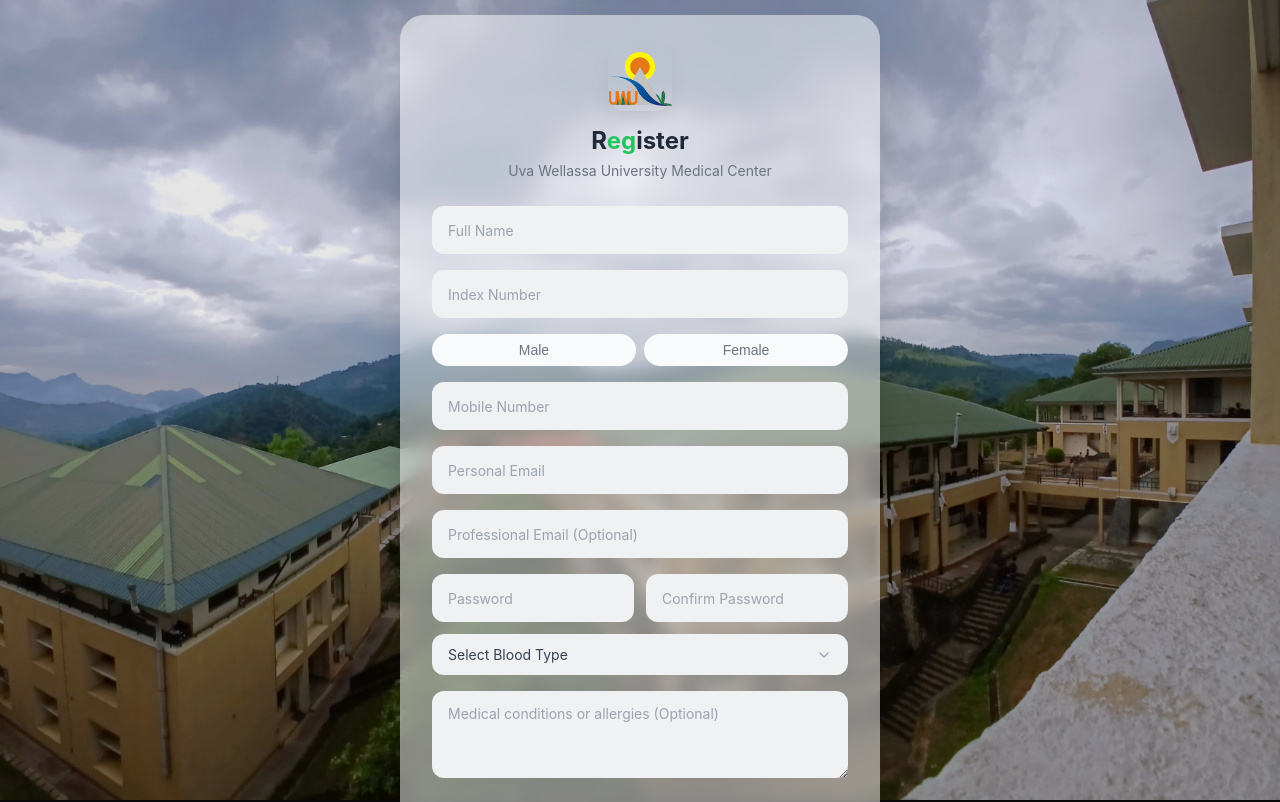
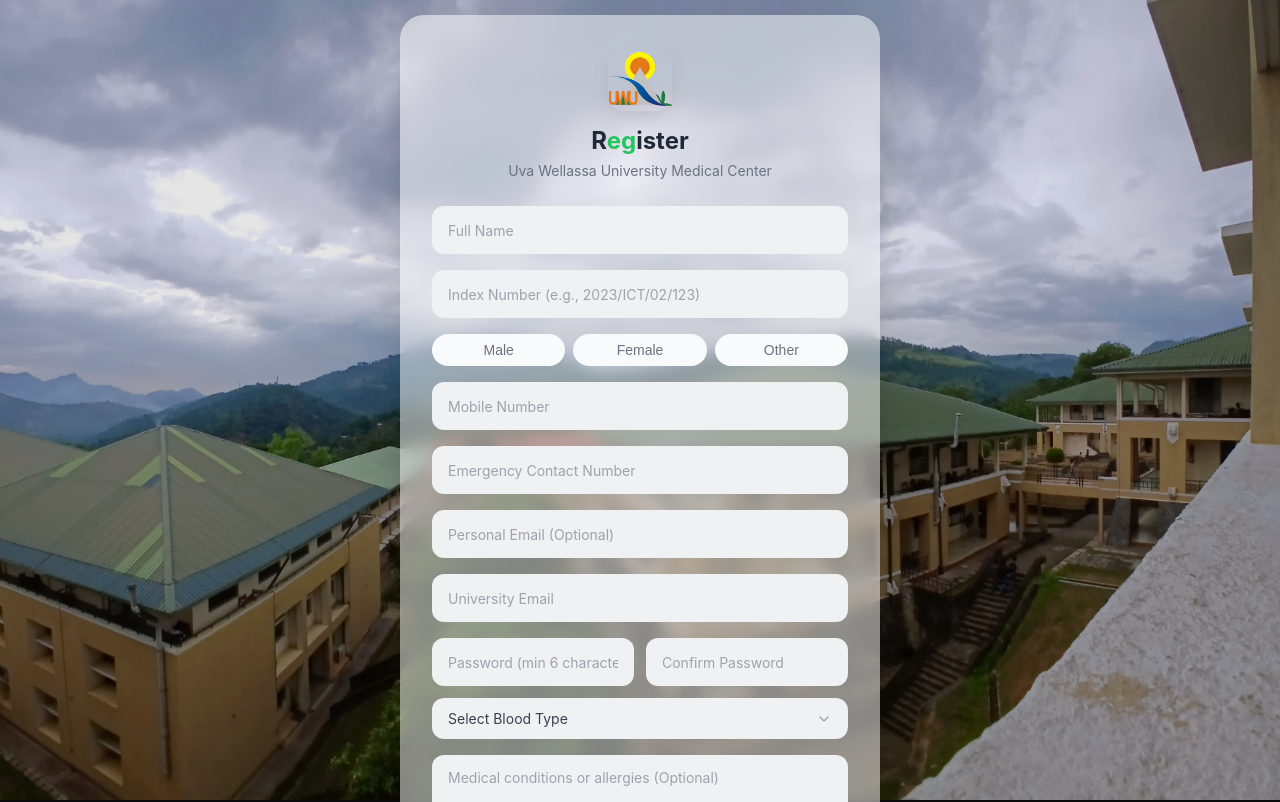
Before and after one commit to LaKrUwaNS/UWU_Medical, a React (Vite) app in the folder student/: page /register in a window 1280 px wide. Shown: the top 802 px of the page. Built offline with nearby package versions, Linux system fonts and the light colour scheme.

Commit message:
Registation authantication added

```diff
--- a/student/src/pages/Register/Register.jsx
+++ b/student/src/pages/Register/Register.jsx
@@ -2,7 +2,6 @@ import React, { useState } from 'react';
 import { useNavigate, Link } from 'react-router-dom';
 import './Register.css';
 import images from '../../assets/Image';
-
 
 
 function Register() {
@@ -16,9 +15,10 @@ function Register() {
         indexNumber: '',
         mobile: '',
         personalMail: '',
-        professionalMail: '',
+        professionalMail: '', // This should map to universityEmail
         bloodType: '',
         medicalInfo: '',
+        emergencyNumber: '', // Added emergency number field
     });
 
     const handleInputChange = (e) => {
@@ -39,7 +39,7 @@ function Register() {
         let score = 0;
 
         // Length check
-        if (password.length >= 8) score += 1;
+        if (password.length >= 6) score += 1; // Changed to match API requirement (min 6 chars)
         if (password.length >= 12) score += 1;
 
         // Character variety checks
@@ -105,6 +105,7 @@ function Register() {
             professionalMail: '',
             bloodType: '',
             medicalInfo: '',
+            emergencyNumber: '',
         });
         setSelectedGender('');
         setPassword('');
@@ -113,7 +114,7 @@ function Register() {
     };
 
     const validateForm = () => {
-        const { name, indexNumber, mobile, personalMail, professionalMail, bloodType } = formData;
+        const { name, indexNumber, mobile, professionalMail, bloodType, emergencyNumber } = formData;
 
         if (!name.trim()) {
             alert('Please enter your name');
@@ -131,8 +132,12 @@ function Register() {
             alert('Please enter your mobile number');
             return false;
         }
-        if (!personalMail.trim()) {
-            alert('Please enter your personal email');
+        if (!emergencyNumber.trim()) {
+            alert('Please enter your emergency contact number');
+            return false;
+        }
+        if (!professionalMail.trim()) { // University email is required
+            alert('Please enter your university email');
             return false;
         }
         if (!bloodType) {
@@ -145,8 +150,8 @@ function Register() {
             return false;
         }
 
-        if (password.length < 8) {
-            alert('Password must be at least 8 characters long');
+        if (password.length < 6) { // Changed to match API requirement
+            alert('Password must be at least 6 characters long');
             return false;
         }
 
@@ -161,18 +166,18 @@ function Register() {
         }
 
         const emailRegex = /^[^\s@]+@[^\s@]+\.[^\s@]+$/;
-        if (!emailRegex.test(personalMail)) {
-            alert('Please enter a valid personal email address');
-            return false;
-        }
-        if (professionalMail && !emailRegex.test(professionalMail)) {
-            alert('Please enter a valid professional email address');
+        if (!emailRegex.test(professionalMail)) {
+            alert('Please enter a valid university email address');
             return false;
         }
 
         const mobileRegex = /^[0-9+\-\s()]{10,15}$/;
         if (!mobileRegex.test(mobile)) {
             alert('Please enter a valid mobile number');
+            return false;
+        }
+        if (!mobileRegex.test(emergencyNumber)) {
+            alert('Please enter a valid emergency contact number');
             return false;
         }
 
@@ -184,20 +189,47 @@ function Register() {
 
         if (!validateForm()) return;
 
-        const data = { ...formData, gender: selectedGender, password };
+        // Create the request body matching the API structure exactly
+        const requestBody = {
+            indexNumber: formData.indexNumber,
+            universityEmail: formData.professionalMail, // Map professionalMail to universityEmail
+            password: password,
+            name: formData.name,
+            gender: selectedGender,
+            contactNumber: [formData.mobile], // API expects array of contact numbers
+            emergencyNumber: formData.emergencyNumber,
+            bloodType: formData.bloodType,
+            allergies: formData.medicalInfo ? [formData.medicalInfo] : [] // API expects array, make it optional
+        };
+
+        console.log('Sending request body:', requestBody); // Debug log
 
         setIsLoading(true);
+        try {
+            const response = await fetch('http://localhost:5000/student/register', {
+                method: 'POST',
+                headers: {
+                    'Content-Type': 'application/json'
+                },
+                credentials: 'include',
+                body: JSON.stringify(requestBody),
+            });
 
-        // Simulate API call
-        setTimeout(() => {
-            const data = { ...formData, gender: selectedGender, password };
-            console.log('Registration data:', data);
-            alert('Registration submitted successfully!');
+            const result = await response.json();
+            console.log('Response:', result); // Debug log
+
+            if (response.ok && result.success) {
+                alert(result.message || 'Registration successful');
+                // Handle successful registration (e.g., redirect to verification page)
+            } else {
+                alert("Registration failed: " + (result.message || 'Unknown error'));
+            }
+        } catch (error) {
+            console.error("Error:", error);
+            alert('Something went wrong! Please check your connection and try again.');
+        } finally {
             setIsLoading(false);
-
-            // Optional: Clear form after successful submission
-            // clearForm();
-        }, 2000);
+        }
     };
 
     const strengthInfo = getPasswordStrengthText();
@@ -226,6 +258,7 @@ function Register() {
                     </div>
 
                     {/* Form Section */}
+                    <form onSubmit={handleSubmit}>
                         <div className="form-section">
                             <div className="input-group">
                                 <input
@@ -243,7 +276,7 @@ function Register() {
                                 <input
                                     type="text"
                                     className="form-input"
-                                placeholder="Index Number"
+                                    placeholder="Index Number (e.g., 2023/ICT/02/123)"
                                     name="indexNumber"
                                     value={formData.indexNumber}
                                     onChange={handleInputChange}
@@ -267,6 +300,13 @@ function Register() {
                                 >
                                     Female
                                 </button>
+                                <button
+                                    type="button"
+                                    className={`gender-btn1 ${selectedGender === 'other' ? 'active' : ''}`}
+                                    onClick={() => handleGenderSelect('other')}
+                                >
+                                    Other
+                                </button>
                             </div>
 
                             <div className="input-group">
@@ -283,11 +323,11 @@ function Register() {
 
                             <div className="input-group">
                                 <input
-                                type="email"
+                                    type="tel"
                                     className="form-input"
-                                placeholder="Personal Email"
-                                name="personalMail"
-                                value={formData.personalMail}
+                                    placeholder="Emergency Contact Number"
+                                    name="emergencyNumber"
+                                    value={formData.emergencyNumber}
                                     onChange={handleInputChange}
                                     required
                                 />
@@ -297,10 +337,22 @@ function Register() {
                                 <input
                                     type="email"
                                     className="form-input"
-                                placeholder="Professional Email (Optional)"
+                                    placeholder="Personal Email (Optional)"
+                                    name="personalMail"
+                                    value={formData.personalMail}
+                                    onChange={handleInputChange}
+                                />
+                            </div>
+
+                            <div className="input-group">
+                                <input
+                                    type="email"
+                                    className="form-input"
+                                    placeholder="University Email"
                                     name="professionalMail"
                                     value={formData.professionalMail}
                                     onChange={handleInputChange}
+                                    required
                                 />
                             </div>
 
@@ -309,7 +361,7 @@ function Register() {
                                 <input
                                     type="password"
                                     className="form-input"
-                                placeholder="Password"
+                                    placeholder="Password (min 6 characters)"
                                     value={password}
                                     onChange={handlePasswordChange}
                                     required
@@ -392,7 +444,6 @@ function Register() {
                             <button
                                 type="submit"
                                 className="btn1 btn1-submit"
-                            onClick={handleSubmit}
                                 disabled={isLoading}
                             >
                                 {isLoading ? (
@@ -405,6 +456,7 @@ function Register() {
                                 )}
                             </button>
                         </div>
+                    </form>
 
                     <div className="signin-section">
                         <span className="signin-text">Already have an account? </span>
```
Lines whose indentation alone changed are shown as unchanged.
